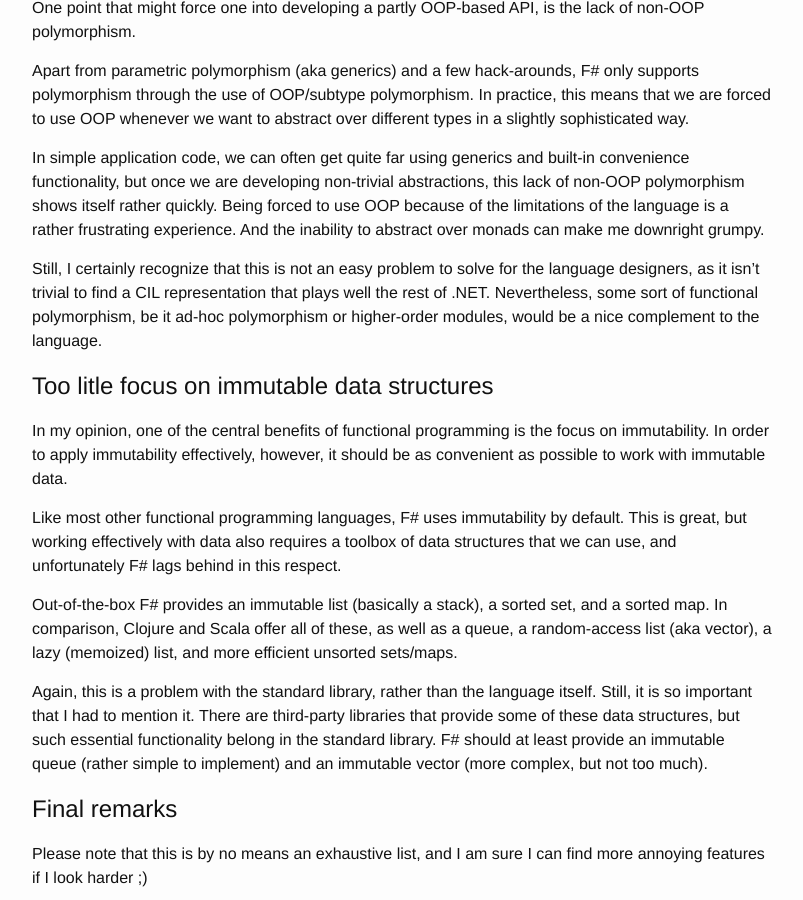
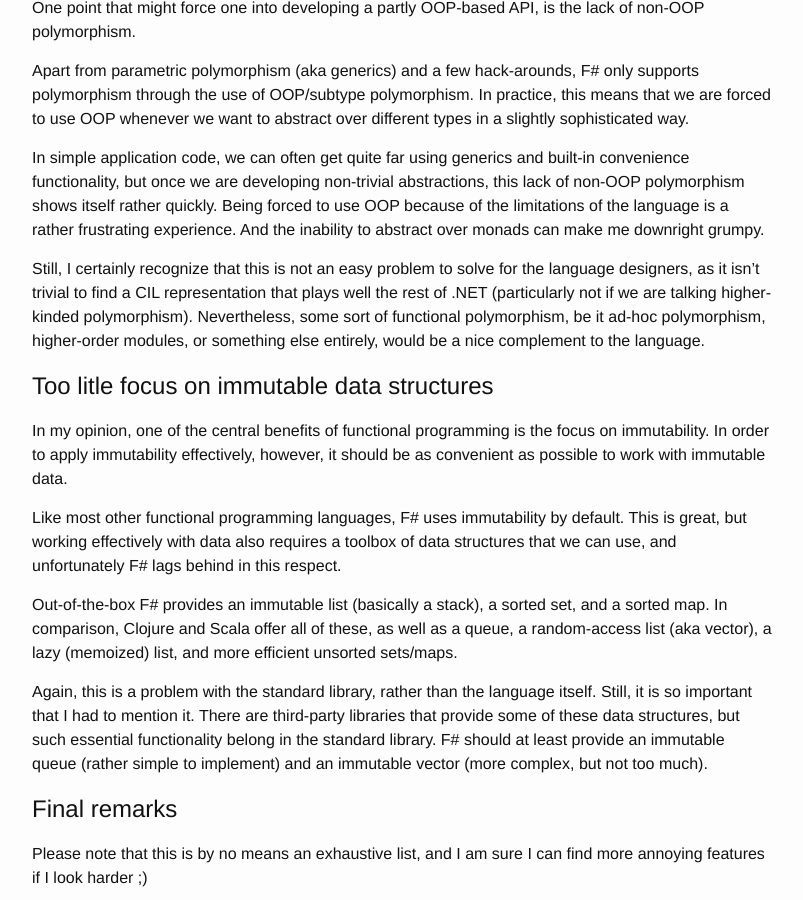
Before and after one commit to nlkl/nlkl.github.io, a Jekyll site: the page built from _posts/2015-05-24-what-i-dislike-about-fsharp.markdown, in a window 1280 px wide and 900 px high, scrolled down 2136 px. Shown: the whole window, without its empty margins (238-1041 px from the left). Built offline with Jekyll 4.4.1, drawn with Linux system fonts in a browser that asks for light colours; comment, search, counter and statistics services are not loaded; some of the changed text lies outside the part shown.

Commit message:
Update 2015-05-24-what-i-dislike-about-fsharp.markdown

```diff
--- a/_posts/2015-05-24-what-i-dislike-about-fsharp.markdown
+++ b/_posts/2015-05-24-what-i-dislike-about-fsharp.markdown
@@ -62,7 +62,7 @@
 
 In simple application code, we can often get quite far using generics and built-in convenience functionality, but once we are developing non-trivial abstractions, this lack of non-OOP polymorphism shows itself rather quickly. Being forced to use OOP because of the limitations of the language is a rather frustrating experience. And the inability to abstract over monads can make me downright grumpy.
 
-Still, I certainly recognize that this is not an easy problem to solve for the language designers, as it isn't trivial to find a CIL representation that plays well the rest of .NET. Nevertheless, some sort of functional polymorphism, be it ad-hoc polymorphism or higher-order modules, would be a nice complement to the language.
+Still, I certainly recognize that this is not an easy problem to solve for the language designers, as it isn't trivial to find a CIL representation that plays well the rest of .NET (particularly not if we are talking higher-kinded polymorphism). Nevertheless, some sort of functional polymorphism, be it ad-hoc polymorphism, higher-order modules, or something else entirely, would be a nice complement to the language.
 
 # Too litle focus on immutable data structures
 
```
Also changed, not shown: other parts of _posts/2015-05-24-what-i-dislike-about-fsharp.markdown (+1 -1 lines).
